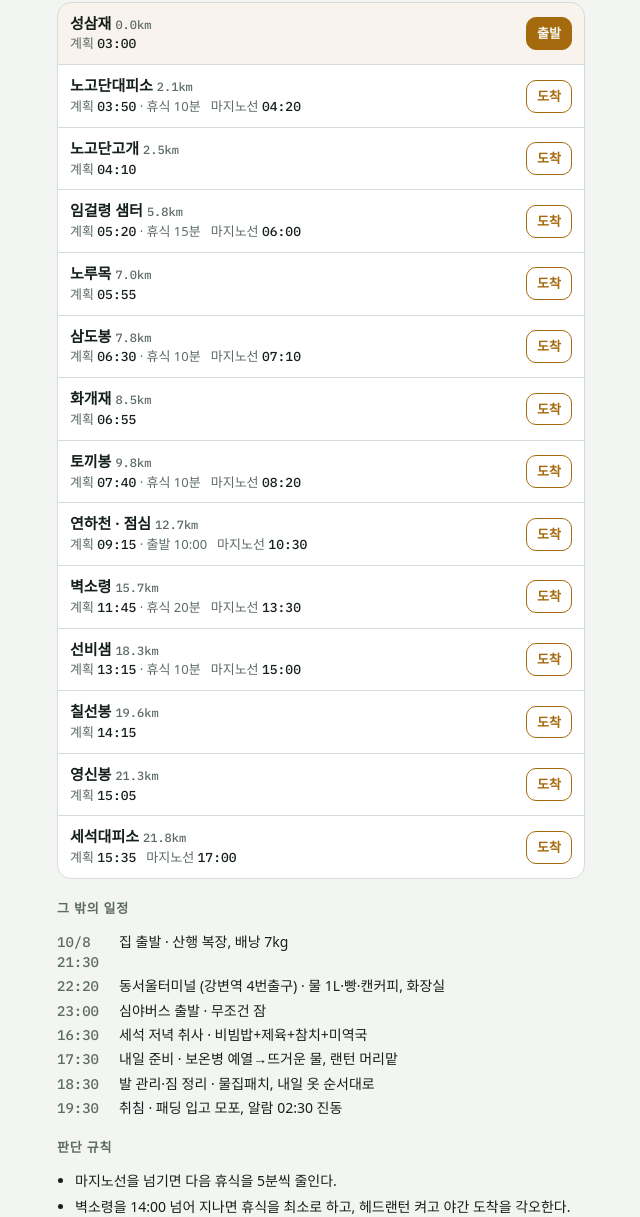
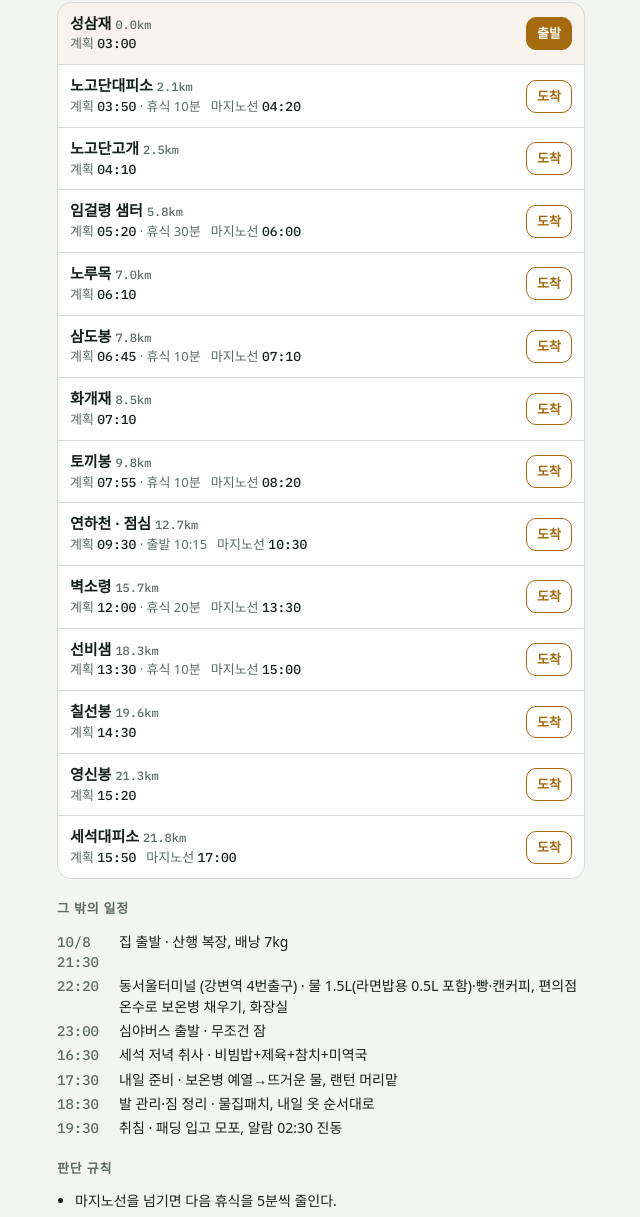
Before and after one commit to dambaeklab/jirisan-pace, a plain HTML site: page index.html in a window 1280 px wide. Shown: the part 671-1888 px from the top of the page, without its empty margins (319-959 px from the left). Drawn offline with Linux system fonts and the light colour scheme; a web font is replaced by a local one.

Commit message:
Imgeolryeong breakfast 30min, shift day-1 times +15min
Co-Authored-By: Claude Opus 5.5 <noreply@anthropic.com>
Claude-Session: https://claude.ai/code/session_015DQPDUpAF9EqNjHu5RtVxx

```diff
--- a/index.html
+++ b/index.html
@@ -139,19 +139,19 @@ const DAYS = {
     { id: "ssj", name: "성삼재", km: 0, arr: "02:50", dep: "03:00", start: true, todo: "헤드랜턴, 스틱, 비니·장갑, 목폴라+스톰핏" },
     { id: "ngd", name: "노고단대피소", km: 2.1, arr: "03:50", rest: 10, dl: "04:20", todo: "화장실, 빵" },
     { id: "ngg", name: "노고단고개", km: ROUTE.d1.marks["노고단고개"], arr: "04:10", todo: "주능선 진입" },
-    { id: "igr", name: "임걸령 샘터", km: ROUTE.d1.marks["임걸령"], arr: "05:20", rest: 15, dl: "06:00", todo: "물 가득, 행동식①" },
-    { id: "nrm", name: "노루목", km: ROUTE.d1.marks["노루목"], arr: "05:55", todo: "반야봉 안 감" },
-    { id: "sdb", name: "삼도봉", km: ROUTE.d1.marks["삼도봉"], arr: "06:30", rest: 10, dl: "07:10", todo: "일출, 랜턴 OFF, 행동식②" },
-    { id: "hgj", name: "화개재", km: ROUTE.d1.marks["화개재"], arr: "06:55" },
-    { id: "tkb", name: "토끼봉", km: ROUTE.d1.marks["토끼봉"], arr: "07:40", rest: 10, dl: "08:20", todo: "행동식③, 스톰핏 벗기" },
-    { id: "yhc", name: "연하천 · 점심", km: 12.7, arr: "09:15", dep: "10:00", dl: "10:30", todo: "라면밥+치즈, 물 가득, 화장실" },
-    { id: "bsr", name: "벽소령", km: ROUTE.d1.marks["벽소령"], arr: "11:45", rest: 20, dl: "13:30", todo: "세석까지 물 전부, 행동식④, 발 점검" },
-    { id: "sbs", name: "선비샘", km: ROUTE.d1.marks["선비샘"], arr: "13:15", rest: 10, dl: "15:00", todo: "물 기대 X, 행동식⑤" },
-    { id: "csb", name: "칠선봉", km: ROUTE.d1.marks["칠선봉"], arr: "14:15" },
-    { id: "ysb", name: "영신봉", km: ROUTE.d1.marks["영신봉"], arr: "15:05", todo: "세석 코앞" },
-    { id: "ss1", name: "세석대피소", km: ROUTE.d1.marks["세석"], arr: "15:35", dl: "17:00", end: true, todo: "신분증 체크인, 반팔+패딩" },
+    { id: "igr", name: "임걸령 샘터", km: ROUTE.d1.marks["임걸령"], arr: "05:20", rest: 30, dl: "06:00", todo: "도착 즉시 라면밥 발열(12분) → 그동안 물 가득·화장실 → 아침 식사, 쓰레기 밀봉" },
+    { id: "nrm", name: "노루목", km: ROUTE.d1.marks["노루목"], arr: "06:10", todo: "반야봉 안 감" },
+    { id: "sdb", name: "삼도봉", km: ROUTE.d1.marks["삼도봉"], arr: "06:45", rest: 10, dl: "07:10", todo: "일출, 랜턴 OFF, 행동식②" },
+    { id: "hgj", name: "화개재", km: ROUTE.d1.marks["화개재"], arr: "07:10" },
+    { id: "tkb", name: "토끼봉", km: ROUTE.d1.marks["토끼봉"], arr: "07:55", rest: 10, dl: "08:20", todo: "행동식③, 스톰핏 벗기" },
+    { id: "yhc", name: "연하천 · 점심", km: 12.7, arr: "09:30", dep: "10:15", dl: "10:30", todo: "라면밥+치즈, 물 가득, 화장실" },
+    { id: "bsr", name: "벽소령", km: ROUTE.d1.marks["벽소령"], arr: "12:00", rest: 20, dl: "13:30", todo: "세석까지 물 전부, 행동식④, 발 점검" },
+    { id: "sbs", name: "선비샘", km: ROUTE.d1.marks["선비샘"], arr: "13:30", rest: 10, dl: "15:00", todo: "물 기대 X, 행동식⑤" },
+    { id: "csb", name: "칠선봉", km: ROUTE.d1.marks["칠선봉"], arr: "14:30" },
+    { id: "ysb", name: "영신봉", km: ROUTE.d1.marks["영신봉"], arr: "15:20", todo: "세석 코앞" },
+    { id: "ss1", name: "세석대피소", km: ROUTE.d1.marks["세석"], arr: "15:50", dl: "17:00", end: true, todo: "신분증 체크인, 반팔+패딩" },
   ], extra: [
-    ["10/8 21:30", "집 출발 · 산행 복장, 배낭 7kg"], ["22:20", "동서울터미널 (강변역 4번출구) · 물 1L·빵·캔커피, 화장실"], ["23:00", "심야버스 출발 · 무조건 잠"],
+    ["10/8 21:30", "집 출발 · 산행 복장, 배낭 7kg"], ["22:20", "동서울터미널 (강변역 4번출구) · 물 1.5L(라면밥용 0.5L 포함)·빵·캔커피, 편의점 온수로 보온병 채우기, 화장실"], ["23:00", "심야버스 출발 · 무조건 잠"],
     ["16:30", "세석 저녁 취사 · 비빔밥+제육+참치+미역국"], ["17:30", "내일 준비 · 보온병 예열→뜨거운 물, 랜턴 머리맡"],
     ["18:30", "발 관리·짐 정리 · 물집패치, 내일 옷 순서대로"], ["19:30", "취침 · 패딩 입고 모포, 알람 02:30 진동"] ] },
   d2: { date: [2026, 9, 10], line: ROUTE.d2.line, cps: [
```
